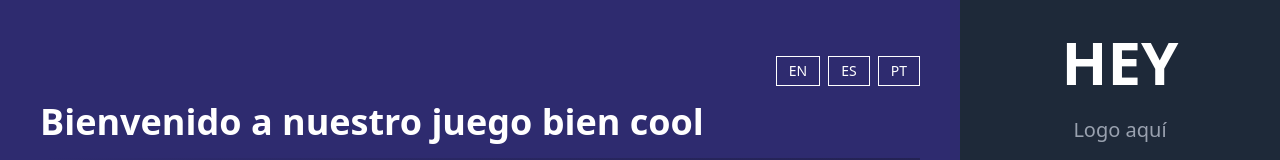
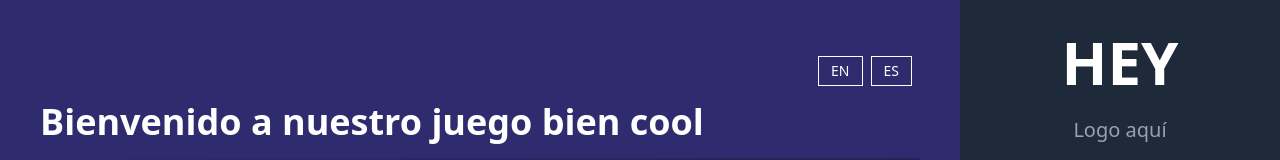
Before and after one commit to Linx306/Landing_page, an Angular app: page /galeria in a window 1280 px wide. Shown: the top 160 px of the page. Built offline with nearby package versions, Linux system fonts and the light colour scheme.

Commit message:
Prueba nueva

```diff
--- a/src/app/app.html
+++ b/src/app/app.html
@@ -21,7 +21,6 @@
     <div class="flex justify-end mb-4">
       <button class="border border-white px-3 py-1 text-sm mr-2">EN</button>
       <button class="border border-white px-3 py-1 text-sm mr-2">ES</button>
-      <button class="border border-white px-3 py-1 text-sm">PT</button>
     </div>
 
     <h2 class="text-2xl sm:text-3xl lg:text-4xl font-bold mb-4">Bienvenido a nuestro juego bien cool</h2>
```
